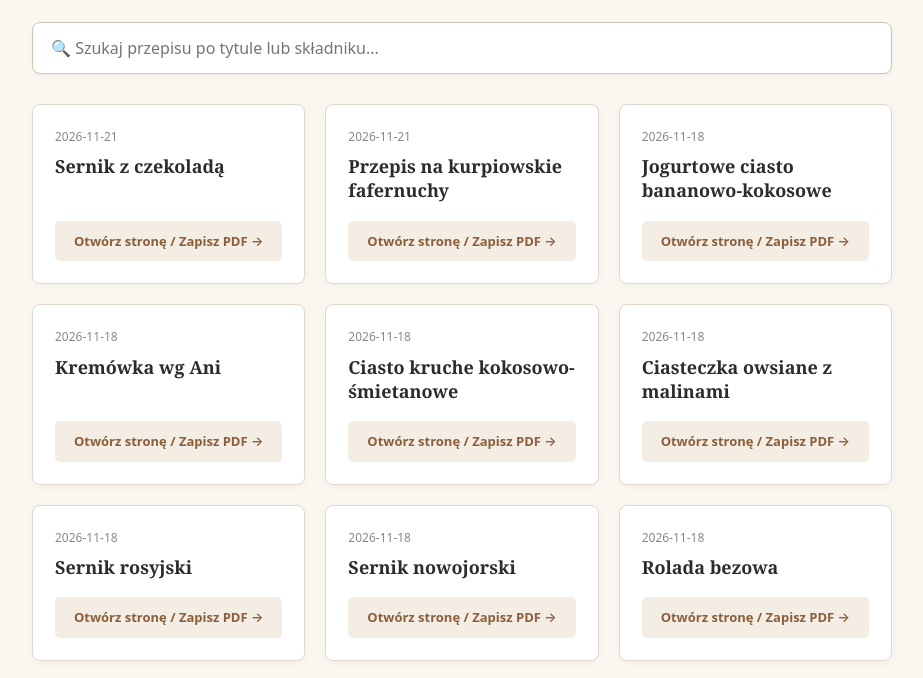
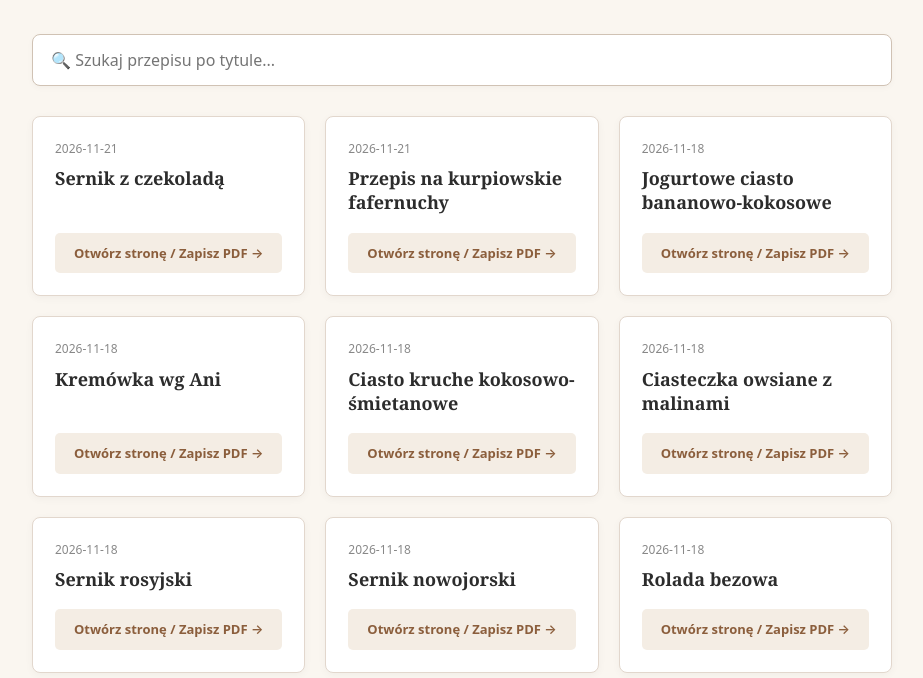
Before and after one commit to pmenclewicz/przepisy, a plain HTML site: page index.html in a window 1280 px wide. Shown: the part 110-788 px from the top of the page, without its empty margins (178-1101 px from the left). Drawn offline with Linux system fonts and the light colour scheme.

Commit message:
Update search box styling and placeholder text

```diff
--- a/index.html
+++ b/index.html
@@ -60,8 +60,13 @@
 
         /* Pasek wyszukiwania */
         .search-box {
+            position: sticky;
+            top: 0;
+            z-index: 100;
+            background-color: #faf6f0;
+            padding: 12px 0;
             width: 100%;
-            margin-bottom: 30px;
+            margin-bottom: 18px;
         }
 
         .search-input {
@@ -157,7 +162,7 @@
     </header>
 
     <div class="search-box">
-        <input type="text" id="searchInput" class="search-input" placeholder="🔍 Szukaj przepisu po tytule lub składniku...">
+        <input type="text" id="searchInput" class="search-input" placeholder="🔍 Szukaj przepisu po tytule...">
     </div>
 
     <div class="recipes-grid" id="recipesList">
```
